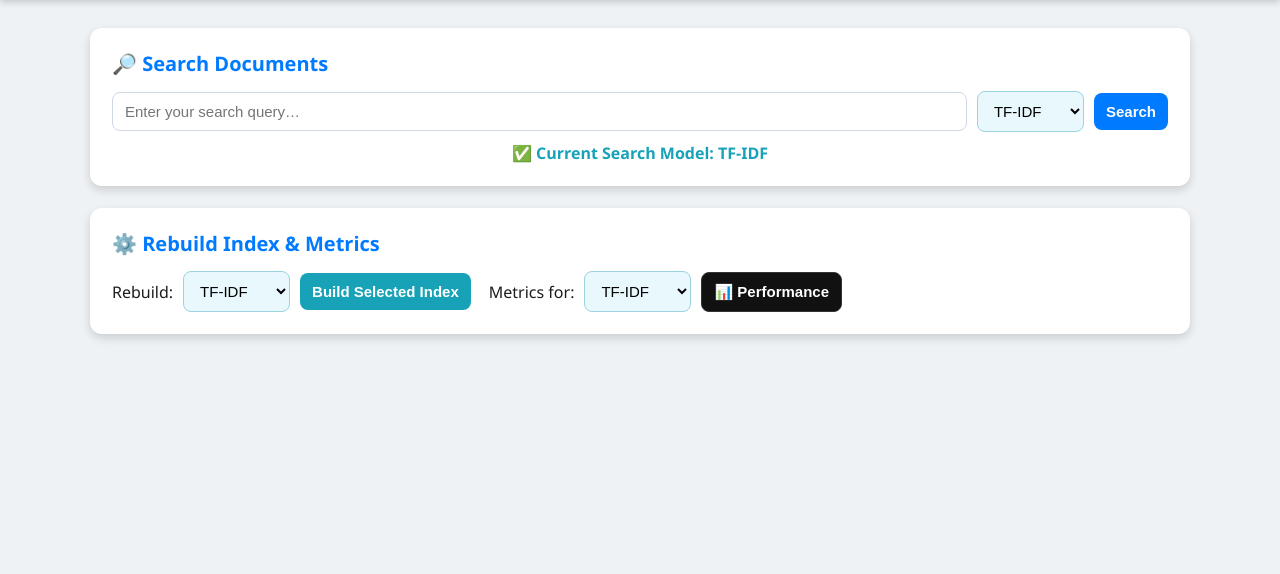
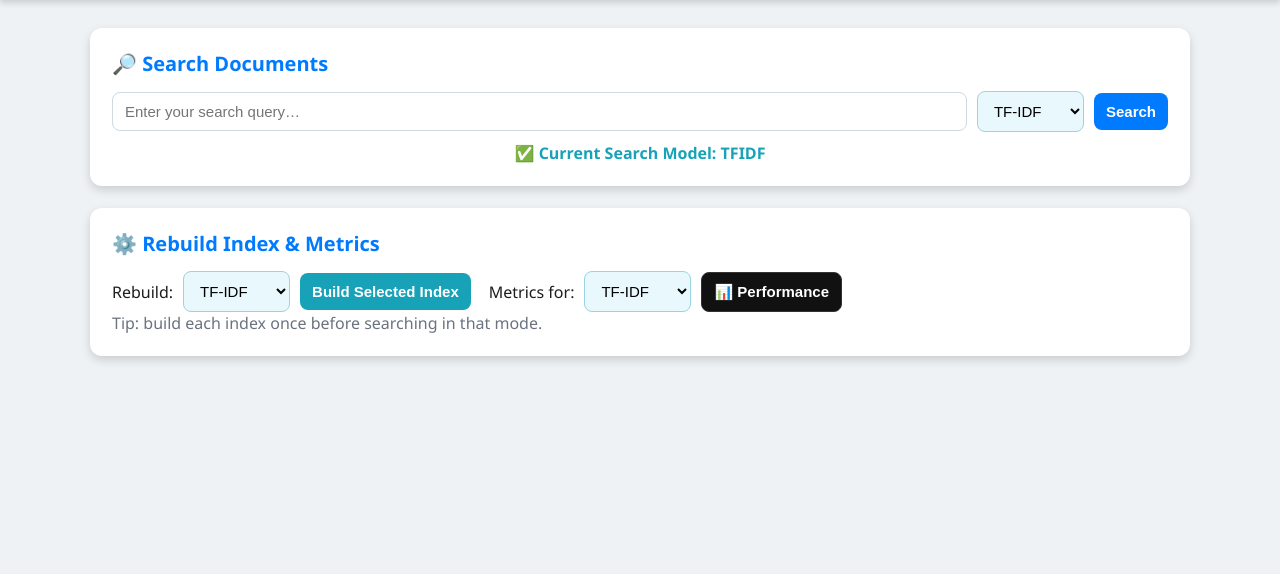
Before and after one commit to shivamMittal088/pdf_search_pages, a Flask app: template templates/index.html in a window 1280 px wide. Shown: the part 90-664 px from the top of the page. Run offline with Flask 3, Linux system fonts and the light colour scheme; the template is opened without the code that fills it, so the values that code supplies are empty; parts of the project's set-up code (start-up, migrations or seed data) failed here and were passed over.

Commit message:
completed project

```diff
--- a/app.py
+++ b/app.py
@@ -10,41 +10,69 @@ app = Flask(__name__, template_folder="templates")
 # Config
 # -----------------------------
 DOCS_FOLDER = "docs"
-DEFAULT_MODE = "tfidf"  # "tfidf" | "lsi" | "doc2vec"
+DEFAULT_MODE = "tfidf"   # default is TF-IDF
+
+# Accept a few aliases; always work with lowercase internally
+ALLOWED_MODES = {
+    "tfidf": "tfidf",
+    "tf-idf": "tfidf",
+    "lsi": "lsi",
+    "doc2vec": "doc2vec",
+    "d2v": "doc2vec",
+}
+def normalize_mode(m: str) -> str:
+    if not m:
+        return DEFAULT_MODE
+    m = m.strip().lower()
+    return ALLOWED_MODES.get(m, DEFAULT_MODE)
 
 def index_filename(mode: str) -> str:
-    """Consistent filename per model; keep legacy fallback."""
+    """Return consistent filename per model; keep a legacy fallback."""
+    mode = normalize_mode(mode)
     legacy = "index_data.pkl"
     modern = f"index_data_{mode}.pkl"
-    # Prefer model-specific; if only legacy exists, use that.
+    # Prefer model-specific; if only legacy exists, use that to avoid breaking old installs.
     return modern if os.path.exists(modern) or not os.path.exists(legacy) else legacy
 
 # -----------------------------
 # Engine init / switching
 # -----------------------------
 def build_or_load(mode: str):
+    """
+    Only LOAD here. If the index file doesn't exist, raise so callers
+    can decide (e.g., /search should return an error instead of building).
+    """
+    mode = normalize_mode(mode)
     idx_file = index_filename(mode)
     if os.path.exists(idx_file):
         print(f"🔹 Loading existing {mode} index: {idx_file}")
         data = load_index(idx_file)
+        return data
     else:
-        print(f"⚙️ Building new {mode} index from PDFs...")
-        data = IndexBuilder(mode).build(DOCS_FOLDER)
-        save_index(idx_file, data)
-        print(f"✅ {mode.upper()} index built and saved at {idx_file}")
-    return data
+        # Do NOT build here; building in a request handler can hang on Windows.
+        raise FileNotFoundError(f"Index for mode '{mode}' not found. Build it first.")
 
 def initialize_search_engine(init_mode: str):
-    data = build_or_load(init_mode)
+    init_mode = normalize_mode(init_mode)
+    try:
+        data = build_or_load(init_mode)
+    except FileNotFoundError:
+        # Ensure server comes up: auto-build TF-IDF only if missing at startup.
+        print(f"⚠️ {init_mode.upper()} index missing at startup. Building default TF-IDF...")
+        data = IndexBuilder("tfidf").build(DOCS_FOLDER)
+        save_index(index_filename("tfidf"), data)
+        init_mode = "tfidf"
     return SearchEngine(data, init_mode)
 
 def switch_to_mode(new_mode: str):
-    """Hot-swap global search engine to desired mode."""
+    """Hot-swap global search engine to desired mode (normalized)."""
     global search_engine
+    new_mode = normalize_mode(new_mode)
     if new_mode == search_engine.mode:
         return
-    data = build_or_load(new_mode)
+    data = build_or_load(new_mode)  # may raise FileNotFoundError
     search_engine = SearchEngine(data, new_mode)
+    print(f"✅ Switched to {new_mode.upper()}")
 
 # -----------------------------
 # Routes
@@ -55,7 +83,7 @@ def home():
 
 @app.route("/pdf/<path:filename>")
 def serve_pdf(filename):
-    # serve from docs/ for clickable links
+    # Serve from docs/ for clickable links
     return send_from_directory(DOCS_FOLDER, filename)
 
 @app.route("/search")
@@ -63,18 +91,29 @@ def search():
     global search_engine
 
     query = request.args.get("query", "").strip()
-    mode = request.args.get("mode", search_engine.mode)
+    mode = normalize_mode(request.args.get("mode", search_engine.mode))
     top_k = int(request.args.get("k", 5))
 
     if not query:
         return jsonify({"results": [], "mode": search_engine.mode})
 
-    # Switch model if needed
+    # Switch model if needed, but don't build here
     if mode != search_engine.mode:
-        print(f"🔄 Switching model to {mode} for search...")
-        switch_to_mode(mode)
+        try:
+            print(f"🔄 Switching model to {mode} for search...")
+            switch_to_mode(mode)
+        except FileNotFoundError as e:
+            return jsonify({
+                "error": str(e),
+                "need_build": True,
+                "mode": mode
+            }), 409  # inform UI to build first
 
-    paths, scores, _docs = search_engine.query(query, top_k=top_k)
+    try:
+        paths, scores, _docs = search_engine.query(query, top_k=top_k)
+    except Exception as e:
+        # Avoid infinite spinner on the frontend
+        return jsonify({"error": f"search failed: {e}", "mode": search_engine.mode}), 500
 
     results = []
     for (abs_path, page_idx, sentiment), score in zip(paths, scores):
@@ -95,14 +134,18 @@ def search():
 @app.route("/build_index", methods=["POST"])
 def build_index():
     global search_engine
-    mode = request.args.get("mode", search_engine.mode)
+    mode = normalize_mode(request.args.get("mode", search_engine.mode))
 
     print(f"🛠️ Rebuilding {mode.upper()} index (requested from UI)...")
-    data = IndexBuilder(mode).build(DOCS_FOLDER)
-    save_index(index_filename(mode), data)
-    # Refresh engine only if active mode matches
-    if mode == search_engine.mode:
-        search_engine = SearchEngine(data, mode)
+    try:
+        data = IndexBuilder(mode).build(DOCS_FOLDER)
+        save_index(index_filename(mode), data)
+        # Refresh engine only if active mode matches
+        if mode == search_engine.mode:
+            search_engine = SearchEngine(data, mode)
+    except Exception as e:
+        return jsonify({"error": f"build failed: {e}", "mode": mode}), 500
+
     return jsonify({"message": f"{mode.upper()} index built successfully!", "mode": mode})
 
 @app.route("/metrics")
@@ -112,20 +155,30 @@ def metrics():
     for pages and docs using eval_set.json.
     """
     global search_engine
-    mode = request.args.get("mode", search_engine.mode)
+    mode = normalize_mode(request.args.get("mode", search_engine.mode))
     k = int(request.args.get("k", 5))
 
-    # Switch model if needed
+    # Switch model if needed (do not build here)
     if mode != search_engine.mode:
-        print(f"🔄 Switching model to {mode} for metrics...")
-        switch_to_mode(mode)
+        try:
+            print(f"🔄 Switching model to {mode} for metrics...")
+            switch_to_mode(mode)
+        except FileNotFoundError as e:
+            return jsonify({
+                "error": str(e),
+                "need_build": True,
+                "mode": mode
+            }), 409
 
     eval_path = "eval_set.json"
     if not os.path.exists(eval_path):
         return jsonify({"error": "eval_set.json not found"}), 404
 
-    with open(eval_path, "r", encoding="utf-8") as f:
-        ev = json.load(f)
+    try:
+        with open(eval_path, "r", encoding="utf-8") as f:
+            ev = json.load(f)
+    except Exception as e:
+        return jsonify({"error": f"could not read eval_set.json: {e}"}), 500
 
     k = int(ev.get("k", k))
     queries = ev.get("queries", [])
@@ -140,54 +193,57 @@ def metrics():
     page_P, page_R, page_F = [], [], []
     doc_P, doc_R, doc_F = [], [], []
 
-    for q in queries:
-        text = q["text"]
-        paths, scores, _agg = search_engine.query(text, top_k=k)
+    try:
+        for q in queries:
+            text = q["text"]
+            paths, scores, _agg = search_engine.query(text, top_k=k)
 
-        # predicted pages (filename, 1-based page)
-        pred_pages = []
-        seen_pages = set()
-        for (abs_path, page_idx, _sent), _s in zip(paths, scores):
-            name = os.path.basename(abs_path)
-            key = (name, int(page_idx) + 1)
-            if key not in seen_pages:
-                seen_pages.add(key)
-                pred_pages.append(key)
-                if len(pred_pages) >= k:
-                    break
+            # predicted pages (filename, 1-based page)
+            pred_pages = []
+            seen_pages = set()
+            for (abs_path, page_idx, _sent), _s in zip(paths, scores):
+                name = os.path.basename(abs_path)
+                key = (name, int(page_idx) + 1)
+                if key not in seen_pages:
+                    seen_pages.add(key)
+                    pred_pages.append(key)
+                    if len(pred_pages) >= k:
+                        break
 
-        # predicted docs (unique order, up to k)
-        pred_docs = []
-        seen_docs = set()
-        for (abs_path, _page_idx, _sent), _s in zip(paths, scores):
-            name = os.path.basename(abs_path)
-            if name not in seen_docs:
-                seen_docs.add(name)
-                pred_docs.append(name)
-                if len(pred_docs) >= k:
-                    break
+            # predicted docs (unique order, up to k)
+            pred_docs = []
+            seen_docs = set()
+            for (abs_path, _page_idx, _sent), _s in zip(paths, scores):
+                name = os.path.basename(abs_path)
+                if name not in seen_docs:
+                    seen_docs.add(name)
+                    pred_docs.append(name)
+                    if len(pred_docs) >= k:
+                        break
 
-        true_pages = {(fn, int(p)) for fn, p in q.get("relevant_pages", [])}
-        true_docs = set(q.get("relevant_docs", []))
+            true_pages = {(fn, int(p)) for fn, p in q.get("relevant_pages", [])}
+            true_docs = set(q.get("relevant_docs", []))
 
-        pP, rP, fP = prf(set(pred_pages), true_pages, len(pred_pages) or k)
-        pD, rD, fD = prf(set(pred_docs),  true_docs,  len(pred_docs)  or k)
+            pP, rP, fP = prf(set(pred_pages), true_pages, len(pred_pages) or k)
+            pD, rD, fD = prf(set(pred_docs),  true_docs,  len(pred_docs)  or k)
 
-        page_P.append(pP); page_R.append(rP); page_F.append(fP)
-        doc_P.append(pD);  doc_R.append(rD);  doc_F.append(fD)
+            page_P.append(pP); page_R.append(rP); page_F.append(fP)
+            doc_P.append(pD);  doc_R.append(rD);  doc_F.append(fD)
+    except Exception as e:
+        return jsonify({"error": f"metrics failed: {e}", "mode": search_engine.mode}), 500
 
     result = {
         "mode": search_engine.mode,
         "k": k,
         "pages": {
-            "precision": round(mean(page_P), 4),
-            "recall":    round(mean(page_R), 4),
-            "f1":        round(mean(page_F), 4),
+            "precision": round(mean(page_P), 4) if page_P else 0.0,
+            "recall":    round(mean(page_R), 4) if page_R else 0.0,
+            "f1":        round(mean(page_F), 4) if page_F else 0.0,
         },
         "docs": {
-            "precision": round(mean(doc_P), 4),
-            "recall":    round(mean(doc_R), 4),
-            "f1":        round(mean(doc_F), 4),
+            "precision": round(mean(doc_P), 4) if doc_P else 0.0,
+            "recall":    round(mean(doc_R), 4) if doc_R else 0.0,
+            "f1":        round(mean(doc_F), 4) if doc_F else 0.0,
         }
     }
     return jsonify(result)
--- a/templates/index.html
+++ b/templates/index.html
@@ -51,6 +51,8 @@
     .metric-val{font-size:28px;font-weight:800;margin-bottom:6px}
     .metric-label{color:#93a3b8}
     .meta-row{display:flex;justify-content:space-between;color:#93a3b8;margin-top:8px;font-size:12px}
+    .muted{color:#6b7280}
+    .danger{color:#b91c1c}
   </style>
 </head>
 <body>
@@ -67,7 +69,7 @@
           <option value="lsi">LSI</option>
           <option value="doc2vec">Doc2Vec</option>
         </select>
-        <button onclick="search()">Search</button>
+        <button id="btn-search">Search</button>
       </div>
       <div id="status">✅ Current Search Model: <span id="current-model">TF-IDF</span></div>
     </div>
@@ -82,7 +84,7 @@
           <option value="lsi">LSI</option>
           <option value="doc2vec">Doc2Vec</option>
         </select>
-        <button class="btn-build" onclick="buildIndex()">Build Selected Index</button>
+        <button class="btn-build" id="btn-build">Build Selected Index</button>
 
         <label style="margin-left:8px" for="metrics-mode">Metrics for:</label>
         <select id="metrics-mode">
@@ -90,8 +92,9 @@
           <option value="lsi">LSI</option>
           <option value="doc2vec">Doc2Vec</option>
         </select>
-        <button style="background:#111;color:#fff;border:1px solid #333" onclick="openMetrics()">📊 Performance</button>
+        <button style="background:#111;color:#fff;border:1px solid #333" id="btn-metrics">📊 Performance</button>
       </div>
+      <div class="muted">Tip: build each index once before searching in that mode.</div>
     </div>
 
     <!-- Results -->
@@ -113,9 +116,7 @@
         <button id="tab-docs"  class="tab" onclick="switchTab('docs')">Docs</button>
       </div>
 
-      <div class="metrics-grid" id="metrics-cards">
-        <!-- Filled by JS -->
-      </div>
+      <div class="metrics-grid" id="metrics-cards"></div>
 
       <div class="meta-row">
         <div>Mode: <span id="m-mode">-</span></div>
@@ -125,42 +126,72 @@
   </div>
 
   <script>
-    // Initialize current model label from server-rendered value if provided
-    const serverMode = "{{ current_mode if current_mode is defined else '' }}";
-    if (serverMode) {
-      document.getElementById("current-model").textContent = serverMode.toUpperCase();
-      document.getElementById("search-mode").value = serverMode;
-      document.getElementById("metrics-mode").value = serverMode;
+    // -------- Initial state from server (TF-IDF default on backend) ----------
+    const serverMode = "{{ current_mode if current_mode is defined else 'tfidf' }}";
+    const elCurrent = document.getElementById("current-model");
+    const elSearchMode = document.getElementById("search-mode");
+    const elMetricsMode = document.getElementById("metrics-mode");
+    const elBuildMode = document.getElementById("build-mode");
+    const elStatus = document.getElementById("status");
+    const elResults = document.getElementById("results");
+
+    // Set dropdowns/label to server mode
+    elSearchMode.value = serverMode;
+    elMetricsMode.value = serverMode;
+    elBuildMode.value = serverMode;
+    elCurrent.textContent = serverMode.toUpperCase();
+
+    // Keep label in sync when user switches the search mode
+    elSearchMode.addEventListener("change", e => {
+      elCurrent.textContent = e.target.value.toUpperCase();
+    });
+
+    // Enter-to-search
+    document.getElementById("query").addEventListener("keydown", (e) => {
+      if (e.key === "Enter") search();
+    });
+
+    // Button handlers
+    document.getElementById("btn-search").addEventListener("click", search);
+    document.getElementById("btn-build").addEventListener("click", buildIndex);
+    document.getElementById("btn-metrics").addEventListener("click", openMetrics);
+
+    // -------- Search ----------
+    async function search() {
+      const q = document.getElementById("query").value.trim();
+      const mode = elSearchMode.value;
+      const btn = document.getElementById("btn-search");
+
+      if (!q) {
+        elResults.innerHTML = "<p>Please enter a query.</p>";
+        return;
       }
 
-    document.getElementById("search-mode").addEventListener("change", e => {
-      document.getElementById("current-model").textContent = e.target.value.toUpperCase();
-    });
+      elStatus.innerHTML = `🔎 Searching with ${mode.toUpperCase()} <span class="loader"></span>`;
+      btn.disabled = true;
 
-    async function search() {
-      const q = document.getElementById("query").value.trim();
-      const mode = document.getElementById("search-mode").value;
-      const resultsDiv = document.getElementById("results");
-      const statusDiv = document.getElementById("status");
-      const currentModelLabel = document.getElementById("current-model");
-
-      if (!q) { resultsDiv.innerHTML = "<p>Please enter a query.</p>"; return; }
-
-      statusDiv.innerHTML = `🔎 Searching with ${mode.toUpperCase()} <span class="loader"></span>`;
-      currentModelLabel.textContent = mode.toUpperCase();
-
+      try {
         const res = await fetch(`/search?query=${encodeURIComponent(q)}&mode=${mode}`);
         const data = await res.json();
 
+        if (!res.ok || data.error) {
+          if (data.need_build) {
+            elStatus.innerHTML = `⚠️ ${data.error} — go to <b>Rebuild</b> and build <b>${mode.toUpperCase()}</b>.`;
+            elResults.innerHTML = `<p class="muted">Index not built for ${mode.toUpperCase()}. Click <em>Build Selected Index</em> first.</p>`;
+            return;
+          }
+          throw new Error(data?.error || `HTTP ${res.status}`);
+        }
+
         if (!data.results || data.results.length === 0) {
-        resultsDiv.innerHTML = "<p>No results found.</p>";
-        statusDiv.textContent = "⚠️ No results found.";
+          elResults.innerHTML = "<p>No results found.</p>";
+          elStatus.textContent = "⚠️ No results found.";
           return;
         }
 
-      statusDiv.textContent = `✅ Found ${data.results.length} results using ${data.mode.toUpperCase()}.`;
+        elStatus.textContent = `✅ Found ${data.results.length} results using ${data.mode.toUpperCase()}.`;
 
-      resultsDiv.innerHTML = "";
+        elResults.innerHTML = "";
         data.results.forEach((r, i) => {
           const el = document.createElement("div");
           el.className = "card";
@@ -171,21 +202,38 @@
             <div class="meta"><b>Score:</b> ${r.score.toFixed(4)} &nbsp;|&nbsp; <b>Sentiment:</b> ${r.sentiment.toFixed(3)}</div>
             <div class="bar"><div class="fill" style="width:${(r.score * 100).toFixed(1)}%"></div></div>
           `;
-        resultsDiv.appendChild(el);
+          elResults.appendChild(el);
         });
+      } catch (err) {
+        console.error(err);
+        elResults.innerHTML = `<p class="danger">❌ Search failed: ${err.message}</p>`;
+        elStatus.innerHTML = `<span class="danger">❌ Search failed.</span>`;
+      } finally {
+        btn.disabled = false;
+      }
     }
 
+    // -------- Build index ----------
     async function buildIndex() {
-      const mode = document.getElementById("build-mode").value;
-      const statusDiv = document.getElementById("status");
-      statusDiv.innerHTML = `⚙️ Building ${mode.toUpperCase()} index… <span class="loader"></span>`;
+      const mode = elBuildMode.value;
+      const btn = document.getElementById("btn-build");
+
+      elStatus.innerHTML = `⚙️ Building ${mode.toUpperCase()} index… <span class="loader"></span>`;
+      btn.disabled = true;
+
       try {
         const res = await fetch(`/build_index?mode=${mode}`, { method: "POST" });
         const data = await res.json();
-        statusDiv.textContent = `✅ ${data.message}`;
+
+        if (!res.ok || data.error) {
+          throw new Error(data?.error || `HTTP ${res.status}`);
+        }
+        elStatus.textContent = `✅ ${data.message}`;
       } catch (e) {
         console.error(e);
-        statusDiv.textContent = `❌ Failed to build ${mode.toUpperCase()} index.`;
+        elStatus.innerHTML = `<span class="danger">❌ Failed to build ${mode.toUpperCase()} index: ${e.message}</span>`;
+      } finally {
+        btn.disabled = false;
       }
     }
 
@@ -208,33 +256,45 @@
     }
 
     async function fetchMetrics() {
-      const mode = document.getElementById("metrics-mode").value;
+      const mode = elMetricsMode.value;
+      try {
         const res = await fetch(`/metrics?mode=${mode}`);
         metricsCache = await res.json();
+      } catch {
+        metricsCache = { error: "Bad response" };
+      }
     }
 
     function renderMetrics() {
+      const cardsRoot = document.getElementById("metrics-cards");
       if (!metricsCache || metricsCache.error){
-        document.getElementById("metrics-cards").innerHTML = "<div style='grid-column:1/-1;color:#cbd5e1'>No eval_set.json found.</div>";
+        cardsRoot.innerHTML = "<div style='grid-column:1/-1;color:#cbd5e1'>No eval_set.json found or index missing for selected mode.</div>";
         document.getElementById("m-mode").textContent = "-";
         document.getElementById("m-k").textContent = "-";
         return;
       }
+      if (metricsCache.need_build){
+        cardsRoot.innerHTML = `<div style='grid-column:1/-1;color:#cbd5e1'>${metricsCache.error}</div>`;
+        document.getElementById("m-mode").textContent = metricsCache.mode?.toUpperCase?.() || "-";
+        document.getElementById("m-k").textContent = "-";
+        return;
+      }
+
       const data = metricsCache[activeTab];
       const cards = `
         <div class="metric-card">
-          <div class="metric-val">${data.recall.toFixed(2)}</div>
+          <div class="metric-val">${Number(data.recall ?? 0).toFixed(2)}</div>
           <div class="metric-label">Recall</div>
         </div>
         <div class="metric-card">
-          <div class="metric-val">${data.precision.toFixed(2)}</div>
+          <div class="metric-val">${Number(data.precision ?? 0).toFixed(2)}</div>
           <div class="metric-label">Precision</div>
         </div>
         <div class="metric-card">
-          <div class="metric-val">${data.f1.toFixed(2)}</div>
+          <div class="metric-val">${Number(data.f1 ?? 0).toFixed(2)}</div>
           <div class="metric-label">F1 Score</div>
         </div>`;
-      document.getElementById("metrics-cards").innerHTML = cards;
+      cardsRoot.innerHTML = cards;
       document.getElementById("m-mode").textContent = (metricsCache.mode || "").toUpperCase();
       document.getElementById("m-k").textContent = metricsCache.k;
     }
```
Lines whose indentation alone changed are shown as unchanged.
